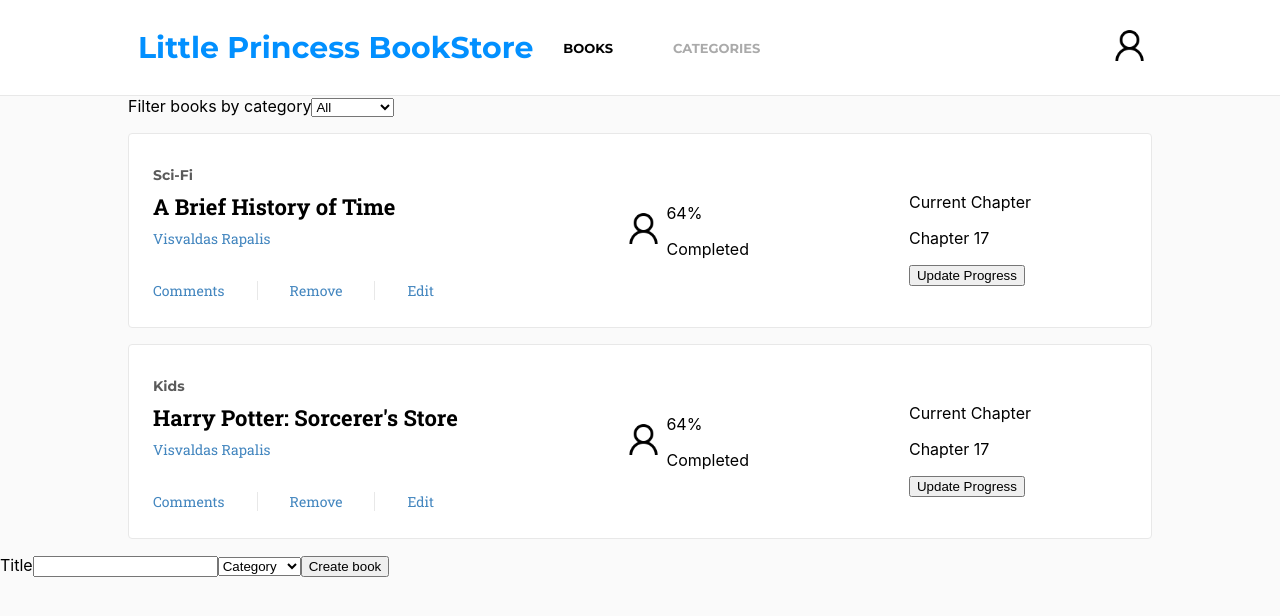
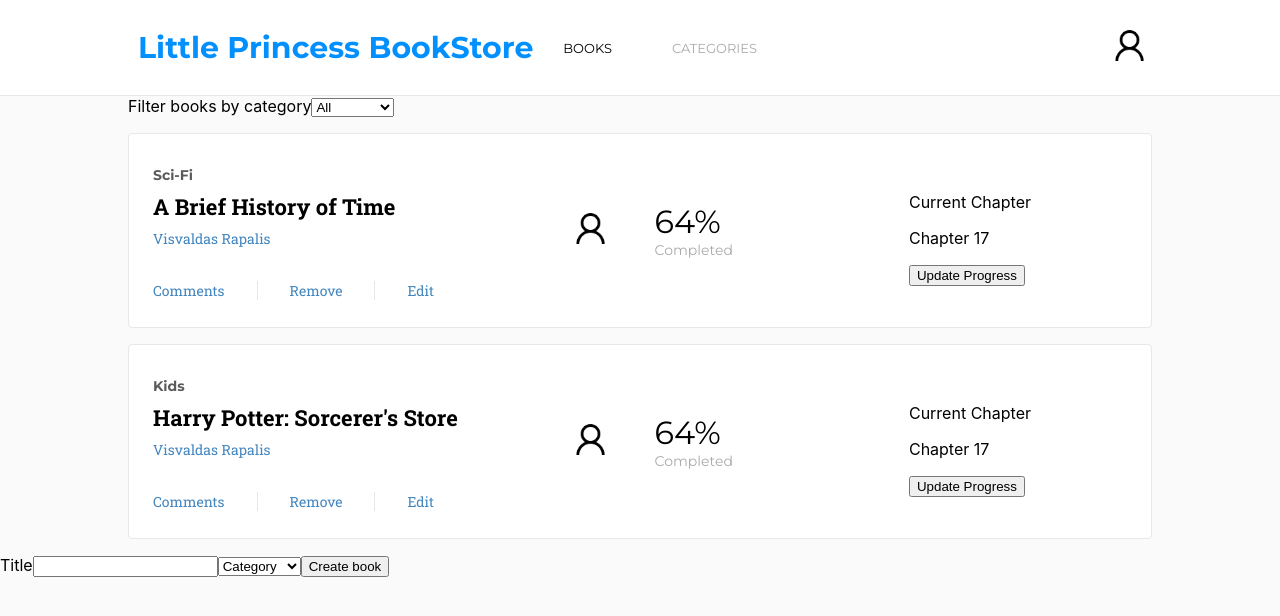
Before and after one commit to anewman15/bookstore-react, a React (Create React App) app: page / in a window 1280 px wide. Shown: the top 616 px of the page. Built offline with nearby package versions, Linux system fonts and the light colour scheme.

Commit message:
Create css classes and style center div of Book component

```diff
--- a/src/App.css
+++ b/src/App.css
@@ -1,4 +1,4 @@
-@import url('https://fonts.googleapis.com/css2?family=Montserrat:ital,wght@0,700;1,300&family=Roboto+Slab:wght@400;700&display=swap');
+@import url('https://fonts.googleapis.com/css2?family=Montserrat:wght@400;700&family=Roboto+Slab:wght@400;700&display=swap');
 
 body {
   background-color: #fafafa;
@@ -39,7 +39,7 @@ body {
   text-transform: uppercase;
 }
 
-.categories {
+.color-grey {
   color: #aaa;
 }
 
@@ -106,6 +106,10 @@ body {
   font-size: 22px;
 }
 
+.font-size-32 {
+  font-size: 32px;
+}
+
 .text-bold {
   font-weight: bold;
 }
@@ -130,3 +134,13 @@ body {
   border-right: 1px solid #e8e8e8;
   border-left: 1px solid #e8e8e8;
 }
+
+.book-completed-item {
+  margin: 0 0.8rem;
+  padding: 0 0.8rem;
+}
+
+.completed-item {
+  margin: 0 0.5rem;
+  padding: 0 0.5rem;
+}
--- a/src/components/Book.js
+++ b/src/components/Book.js
@@ -12,7 +12,7 @@ const Book = ({ book, deleteBook }) => {
       <div className="book-left">
         <div className="book-info">
           <div className="book-detail">
-            <p className="montserrat font-size-14 color-grey-1 book-detail">{book.category}</p>
+            <p className="montserrat font-size-14 color-grey-1 text-bold book-detail">{book.category}</p>
             <p className="roboto font-size-22 text-bold book-detail">{book.title}</p>
             <p className="roboto font-size-14 color-light-blue book-detail">Visvaldas Rapalis</p>
           </div>
@@ -25,12 +25,12 @@ const Book = ({ book, deleteBook }) => {
       </div>
       <div className="book-right flex-between">
         <div className="book-completed flex-between">
-          <div className="">
+          <div className="book-completed-item">
             <img className="user-icon" src="user_icon.png" alt="percent-completed" />
           </div>
           <div>
-            <p>64%</p>
-            <p>Completed</p>
+            <p className="font-size-32 montserrat completed-item">64%</p>
+            <p className="color-grey font-size-14 montserrat completed-item">Completed</p>
           </div>
         </div>
         <div className="current-chapter">
--- a/src/components/Navigation.js
+++ b/src/components/Navigation.js
@@ -5,7 +5,7 @@ const Navigation = () => (
         <div className="left-nav">
           <h1 className="title">Little Princess BookStore</h1>
           <h2 className="nav-item">Books</h2>
-          <h2 className="nav-item categories">Categories</h2>
+          <h2 className="nav-item color-grey">Categories</h2>
         </div>
         <div className="right-nav">
           <img src="user_icon.png" alt="user" className="user-icon" />
```
